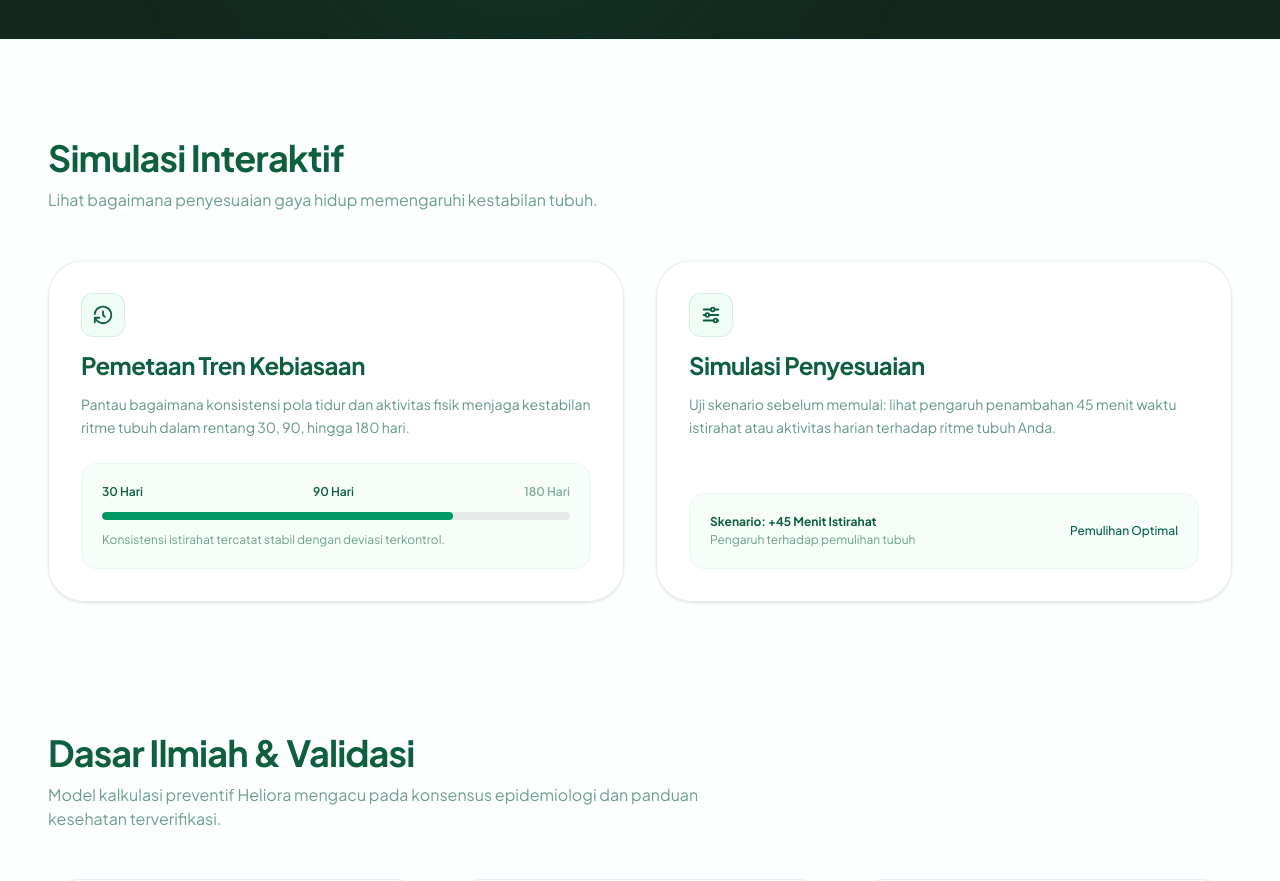
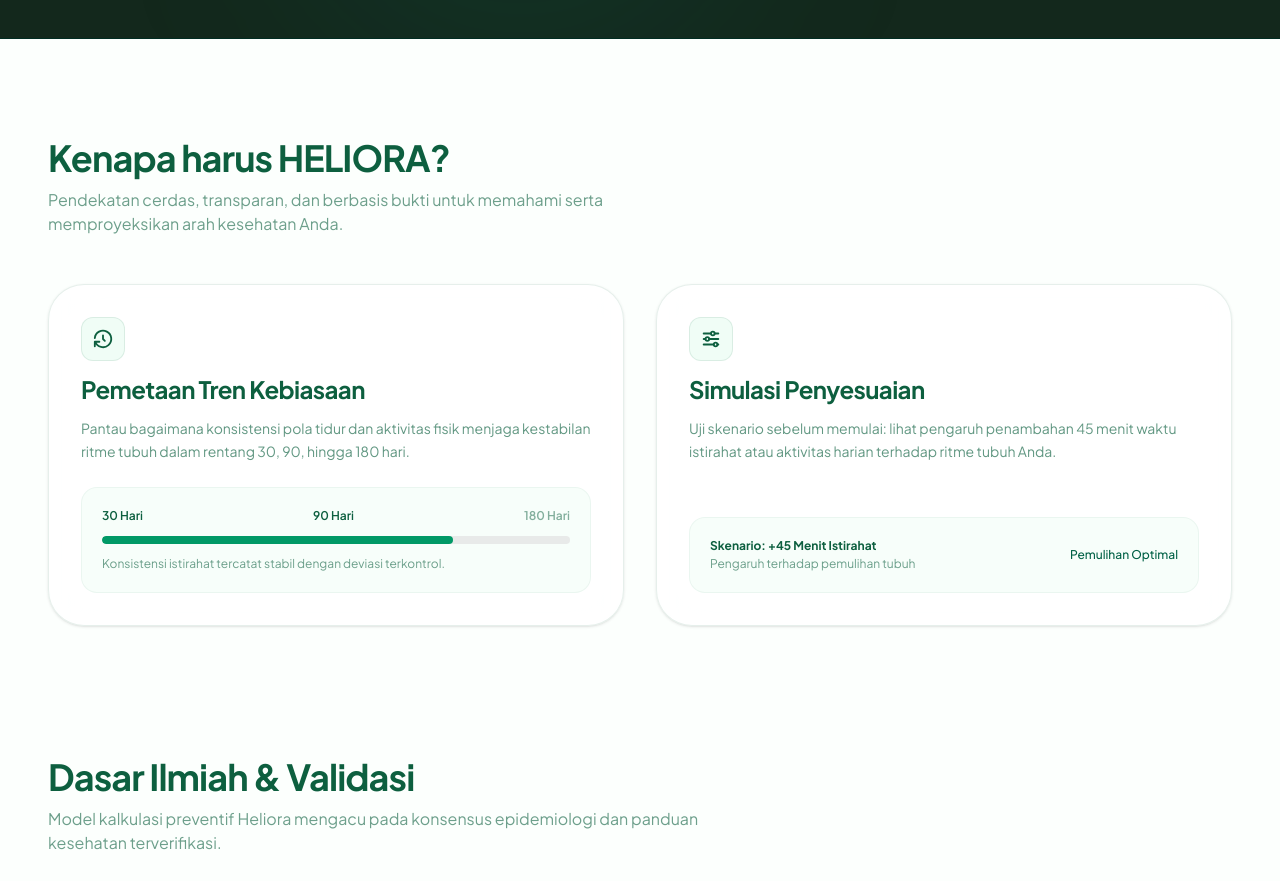
Before and after one commit to nikamushi/heliora, a Next.js app in the folder apps/web/: page / in a window 1280 px wide. Shown: the part 3140-4021 px from the top of the page. Built offline with nearby package versions, Linux system fonts and the light colour scheme.

Commit message:
FE-001.9: update section title to Kenapa harus HELIORA?
Why:
- Rename the section header following the dark section to 'Kenapa harus HELIORA?' per user request.

How:
- Update h2 heading text and anchor section ID in page.tsx.

```diff
--- a/apps/web/src/app/page.tsx
+++ b/apps/web/src/app/page.tsx
@@ -223,15 +223,15 @@ export default function LandingPage() {
           </div>
         </section>
 
-        {/* SECTION 03: SIMULASI & FITUR (#simulation & #features) */}
-        <section id="simulation" className="container mx-auto px-6 lg:px-12 py-16 scroll-mt-24">
-          <div id="features" className="scroll-mt-24" />
+        {/* SECTION 03: KENAPA HARUS HELIORA & FITUR (#features & #simulation) */}
+        <section id="features" className="container mx-auto px-6 lg:px-12 py-16 scroll-mt-24">
+          <div id="simulation" className="scroll-mt-24" />
           <div className="mb-12 max-w-2xl">
             <h2 className="text-3xl sm:text-4xl font-bold tracking-tight text-brand-900 leading-tight">
-              Simulasi Interaktif
+              Kenapa harus HELIORA?
             </h2>
             <p className="text-base text-brand-900/60 mt-2 font-normal">
-              Lihat bagaimana penyesuaian gaya hidup memengaruhi kestabilan tubuh.
+              Pendekatan cerdas, transparan, dan berbasis bukti untuk memahami serta memproyeksikan arah kesehatan Anda.
             </p>
           </div>
 
```
